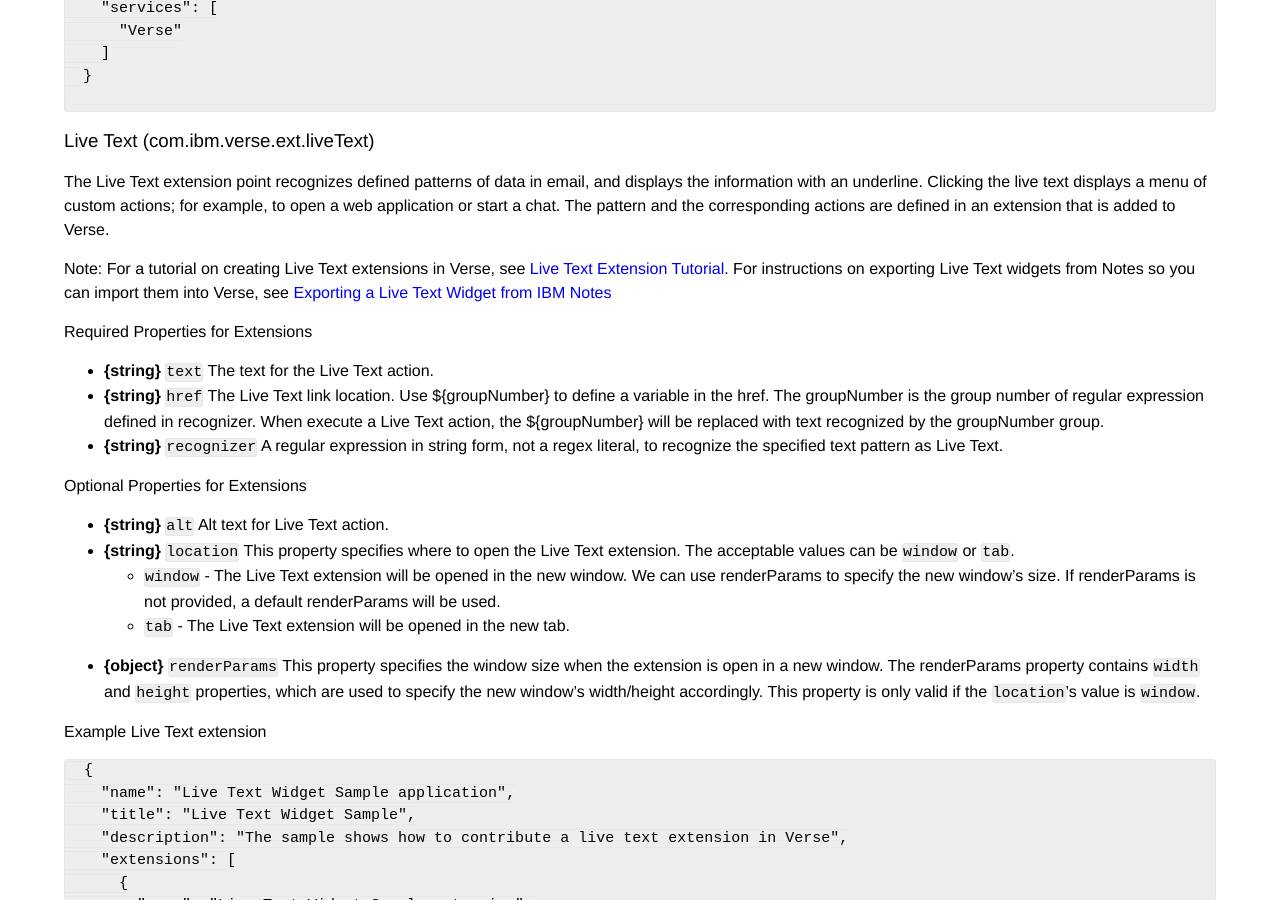
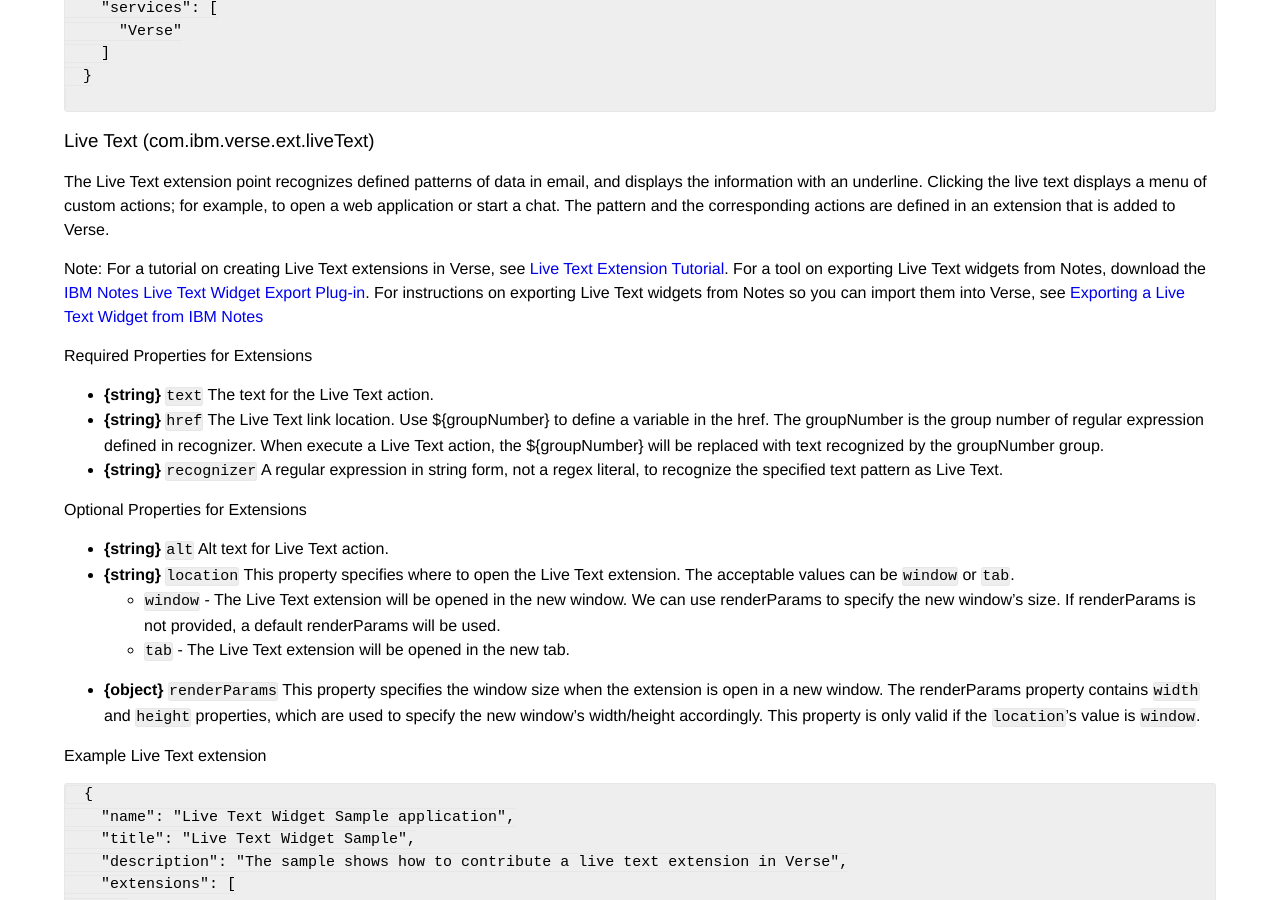
Before and after one commit to ibmverse/verse-developer, a Jekyll site: the page built from _reference/reference.md, in a window 1280 px wide and 900 px high, scrolled down 7866 px. Built offline with Jekyll 4.4.1, drawn with Linux system fonts in a browser that asks for light colours; some of the changed lines change nothing that is shown.

Commit message:
Add export plugin download link

```diff
--- a/_reference/reference.md
+++ b/_reference/reference.md
@@ -1,5 +1,5 @@
 ---
-[//]: # (Copyright IBM Corp. 2016.  All Rights Reserved.)
+[//]: # (Copyright IBM Corp. 2016, 2017.  All Rights Reserved.)
 
 layout: reference
 title:  "Verse Extensibility Documentation"
@@ -349,7 +349,7 @@
 ### Live Text (com.ibm.verse.ext.liveText)
 The Live Text extension point recognizes defined patterns of data in email, and displays the information with an underline. Clicking the live text displays a menu of custom actions; for example, to open a web application or start a chat. The pattern and the corresponding actions are defined in an extension that is added to Verse.
 
-Note: For a tutorial on creating Live Text extensions in Verse, see [Live Text Extension Tutorial][11]. For instructions on exporting Live Text widgets from Notes so you can import them into Verse, see [Exporting a Live Text Widget from IBM Notes][12]
+Note: For a tutorial on creating Live Text extensions in Verse, see [Live Text Extension Tutorial][11]. For a tool on exporting Live Text widgets from Notes, download the [IBM Notes Live Text Widget Export Plug-in][12]. For instructions on exporting Live Text widgets from Notes so you can import them into Verse, see [Exporting a Live Text Widget from IBM Notes][13]
 
 #### Required Properties for Extensions
 * __{string}__ `text` The text for the Live Text action.
@@ -712,14 +712,15 @@
 
 
 [1]: {{site.verse-developer-chrome-ext}}/blob/master/src/applications.json
-[2]: {{site.verse-developer-chrome-ext}}/blob/master/tutorial/step3/applications.json
-[3]: {{site.verse-developer-chrome-ext}}/blob/master/tutorial/step4/applications.json
+[2]: {{site.verse-developer-chrome-ext}}/blob/master/tutorial_getting_started/step3/applications.json
+[3]: {{site.verse-developer-chrome-ext}}/blob/master/tutorial_getting_started/step4/applications.json
 [4]: {{site.verse-developer-chrome-ext}}
-[5]: {{site.verse-developer-chrome-ext}}/blob/gh-pages/samples/actions.html
+[5]: {{site.verse-developer-chrome-ext}}/blob/master/src/samples/actions.html
 [6]: https://developer.mozilla.org/en-US/docs/Web/API/Window/open
 [7]: ../tutorials/tutorial_verse_developer.html#update-manifestjson
 [8]: https://developer.chrome.com/extensions/contentSecurityPolicy
 [9]: https://developer.chrome.com/extensions/xhr
 [10]: https://www.owasp.org/index.php/Cross-site_Scripting_(XSS)
 [11]: ../tutorials/tutorial_live_text.html
-[12]: https://www.ibm.com/developerworks/lotus/documentation/notes_live_text_widget_export_plugin/index.html
+[12]: https://www-01.ibm.com/marketing/iwm/iwm/web/reg/download.do?source=ESD-SUPPORT&S_PKG=CJ1M4EN
+[13]: https://www.ibm.com/developerworks/lotus/documentation/notes_live_text_widget_export_plugin/index.html
```
